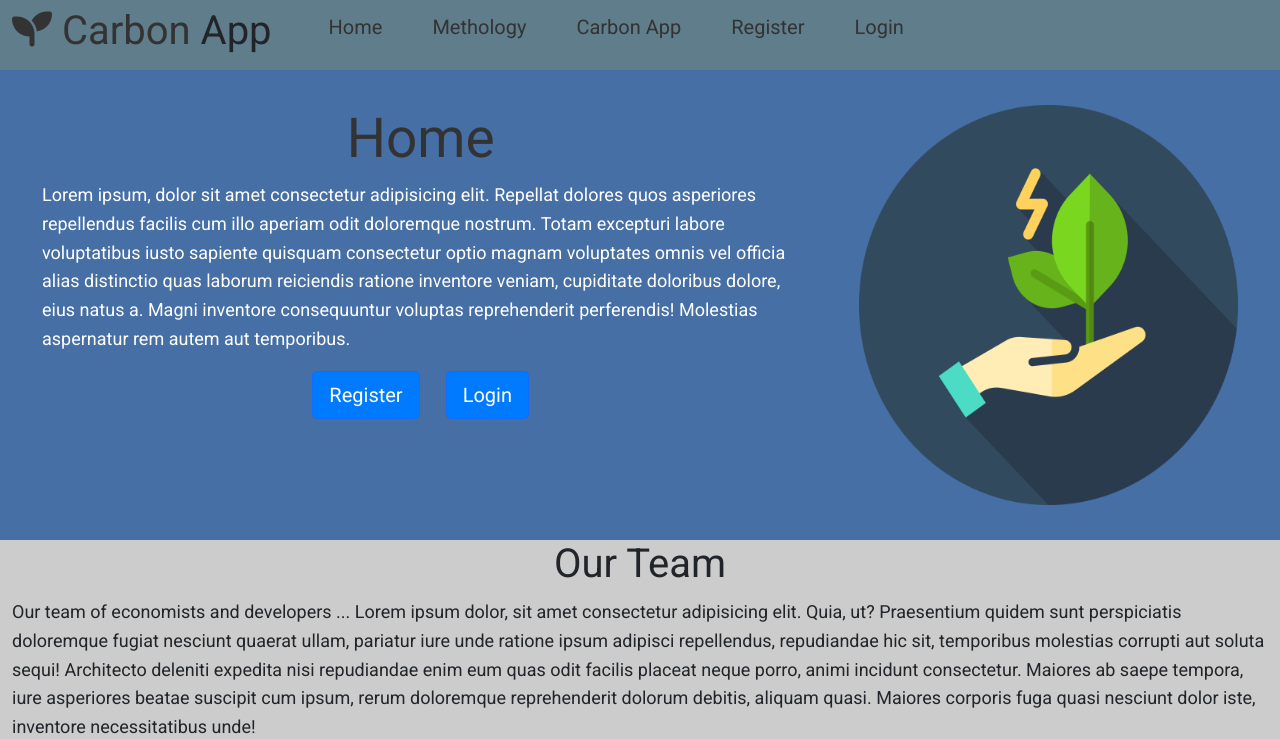
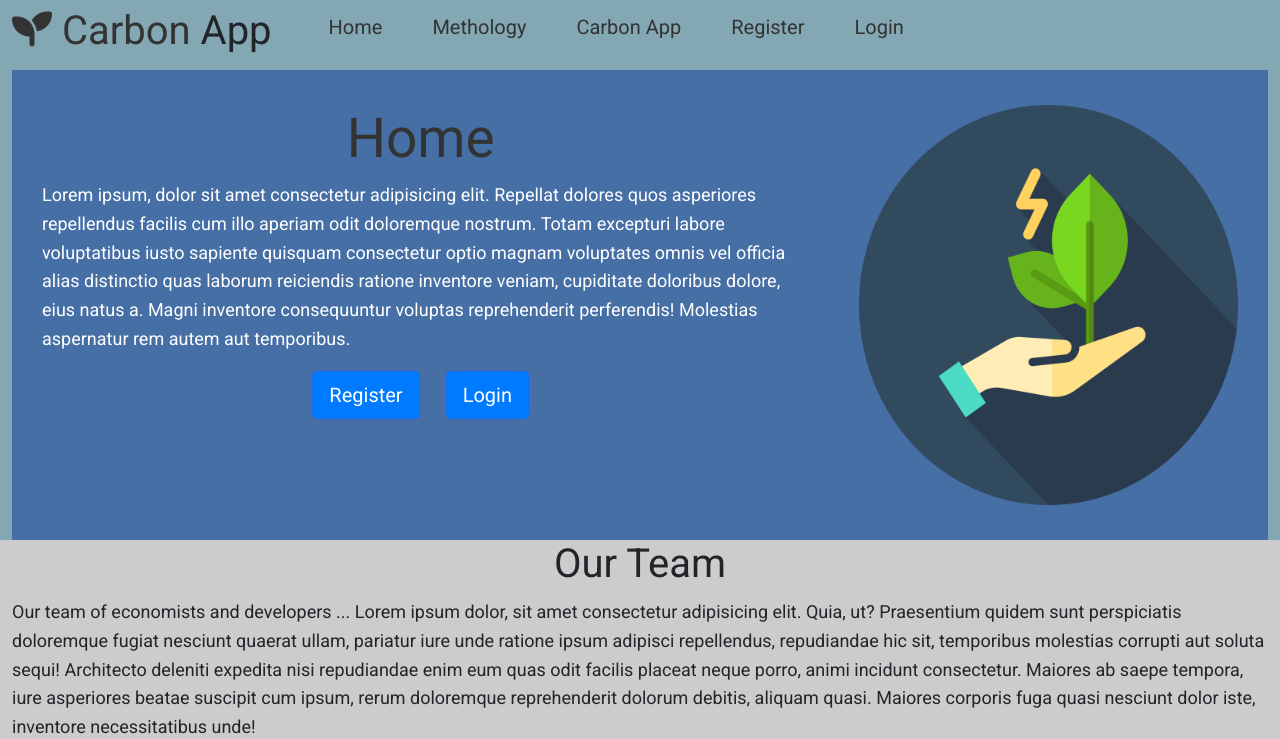
Before and after one commit to PederEP/Carbon_App, a Flask app: page / in a window 1280 px wide. Shown: the top 739 px of the page. Run offline with Flask 2, Linux system fonts and the light colour scheme; some libraries are stand-ins or nearby versions.

Commit message:
Update layout.css
Added the hover

```diff
--- a/capp/static/layout.css
+++ b/capp/static/layout.css
@@ -17,7 +17,7 @@ Navbar (a menu): #2a4359
 }
 body {
   font-family: 'Roboto', sans-serif;
-  background: #466fa6;
+  background: #84A8B3;
   line-height: 1.6;
 }
 .container {
@@ -45,7 +45,7 @@ img {
 }
 /* Navbar  */
 .section_carbon_app_navbar {
-  background-color:#607D8B;
+  background-color:#84A8B3;
 }
 .carbon_app_navbar {
   display: flex;
@@ -53,7 +53,7 @@ img {
   justify-content: flex-start;
   height: 70px;
   align-items: center;
-  background-color: #607D8B;
+  background-color: #84A8B3;
   padding: 0 0px;
 }
 .carbon_app_navbar a {
@@ -65,6 +65,8 @@ img {
 }
 .carbon_app_navbar a:hover{
   border-bottom: #333  4px solid;
+  color: black;
+  font-weight: bold;
 }
 .carbon_app_navbar ul {
   display: flex;
@@ -78,7 +80,7 @@ img {
 }
 /* Footer  */
 .section_footer{
-  background-color:#607D8B;
+  background-color:#84A8B3;
 }
 .footer {
   display: flex;
@@ -86,7 +88,7 @@ img {
   justify-content: center;
   height: 70px;
   align-items: center;
-  background-color: #607D8B;
+  background-color: #84A8B3;
   padding: 0 0px;
 }
 
```
